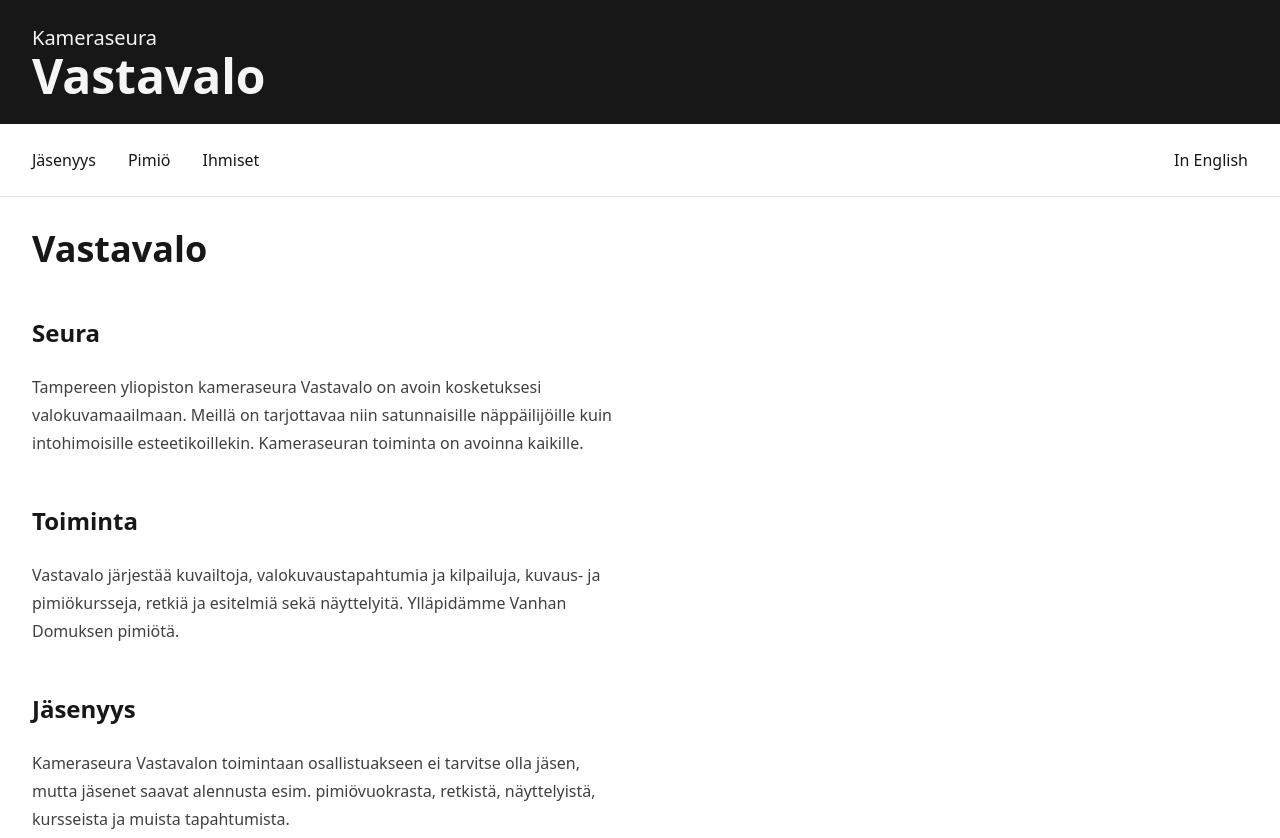
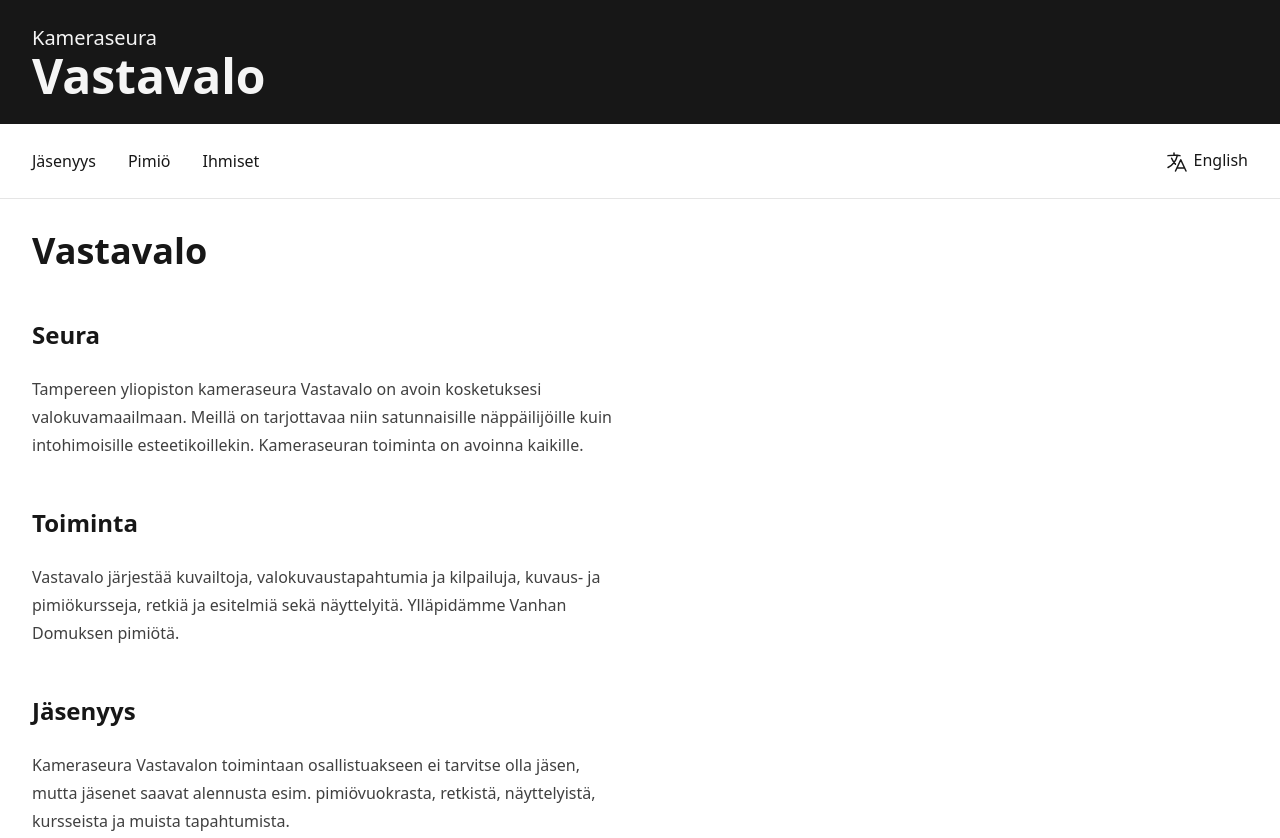
Before and after one commit to vastavalo/vastavalo-website, an Astro site: page / in a window 1280 px wide. Shown: the top 838 px of the page. Built offline with nearby package versions, Linux system fonts and the light colour scheme; Astro itself is replaced by a stand-in of ours.

Commit message:
Update nav links

```diff
--- a/src/components/Header.astro
+++ b/src/components/Header.astro
@@ -4,26 +4,25 @@ interface Props {
 }
 
 const { lang } = Astro.props;
-const path = new URL(Astro.request.url).pathname;
 
 const linksMap = {
   fi: {
     logo: { label: "Kameraseura", url: "/" },
+    lang: { label: "English", url: "/en/" },
     pages: [
       { label: "Jäsenyys", url: "/" },
-      { label: "Pimiö", url: "/pimio" },
-      { label: "Ihmiset", url: "/ihmiset" },
-      { label: "In English", url: "/en" },
+      { label: "Pimiö", url: "/pimio/" },
+      { label: "Ihmiset", url: "/ihmiset/" },
     ],
   },
 
   en: {
-    logo: { label: "Camera Club", url: "/en" },
+    logo: { label: "Camera Club", url: "/en/" },
+    lang: { label: "Suomi", url: "/" },
     pages: [
-      { label: "Membership", url: "/en" },
-      { label: "Darkroom", url: "/en/darkroom" },
-      { label: "People", url: "/en/people" },
-      { label: "Suomeksi", url: "/" },
+      { label: "Membership", url: "/en/" },
+      { label: "Darkroom", url: "/en/darkroom/" },
+      { label: "People", url: "/en/people/" },
     ],
   },
 };
@@ -43,20 +42,33 @@ const href = (url: string) => "/vastavalo-website" + url;
   <nav class="flex flex-col items-center gap-8 py-6 px-8 sm:flex-row">
     {
       links.pages.map((page) => (
-        <>
-          <a
-            href={href(page.url)}
-            class:list={[
-              "whitespace-nowrap text-base text-neutral-900 sm:last-of-type:ml-auto",
-              {
-                "font-bold": path === href(page.url),
-              },
-            ]}
-          >
-            {page.label}
-          </a>
-        </>
+        <a
+          href={href(page.url)}
+          class="whitespace-nowrap text-base text-neutral-900"
+        >
+          {page.label}
+        </a>
       ))
     }
+    <a
+      class="whitespace-nowrap text-base text-neutral-900 sm:ml-auto"
+      href={href(links.lang.url)}
+    >
+      <svg
+        xmlns="http://www.w3.org/2000/svg"
+        fill="none"
+        viewBox="0 0 24 24"
+        stroke-width="1.5"
+        stroke="currentColor"
+        class="inline-block h-6 w-6"
+      >
+        <path
+          stroke-linecap="round"
+          stroke-linejoin="round"
+          d="M10.5 21l5.25-11.25L21 21m-9-3h7.5M3 5.621a48.474 48.474 0 016-.371m0 0c1.12 0 2.233.038 3.334.114M9 5.25V3m3.334 2.364C11.176 10.658 7.69 15.08 3 17.502m9.334-12.138c.896.061 1.785.147 2.666.257m-4.589 8.495a18.023 18.023 0 01-3.827-5.802"
+        ></path>
+      </svg>
+      {links.lang.label}
+    </a>
   </nav>
 </header>
```
